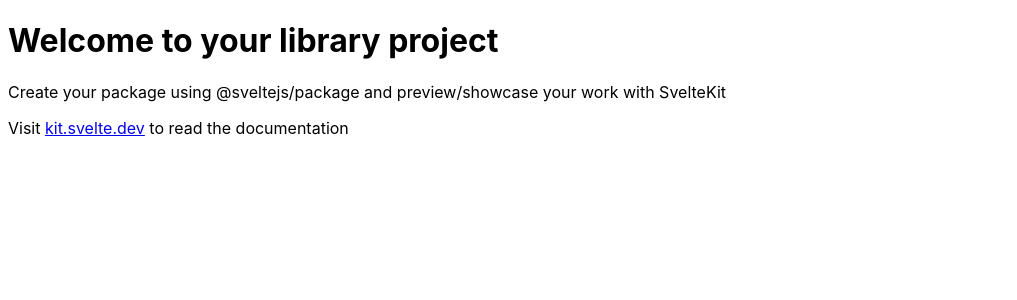
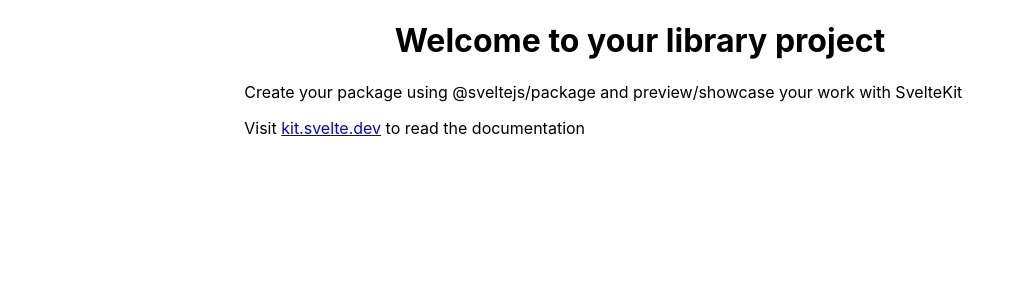
Before and after one commit to Vages/geometrix, a SvelteKit app: page / in a window 1280 px wide. Shown: the top 300 px of the page, without its empty margins (0-1017 px from the left). Built offline with nearby package versions, Linux system fonts and the light colour scheme.

Commit message:
Center content and header

```diff
--- a/src/app.html
+++ b/src/app.html
@@ -6,6 +6,9 @@
 		<meta name="viewport" content="width=device-width, initial-scale=1" />
 		<style>
 			html {
+				max-width: 80ch;
+				margin: 0 auto;
+
 				/* System font stack, sans serif: https://systemfontstack.com */
 				font-family:
 					-apple-system,
--- a/src/routes/+page.svelte
+++ b/src/routes/+page.svelte
@@ -1,3 +1,9 @@
 <h1>Welcome to your library project</h1>
 <p>Create your package using @sveltejs/package and preview/showcase your work with SvelteKit</p>
 <p>Visit <a href="https://kit.svelte.dev">kit.svelte.dev</a> to read the documentation</p>
+
+<style>
+	h1 {
+		text-align: center;
+	}
+</style>
```
